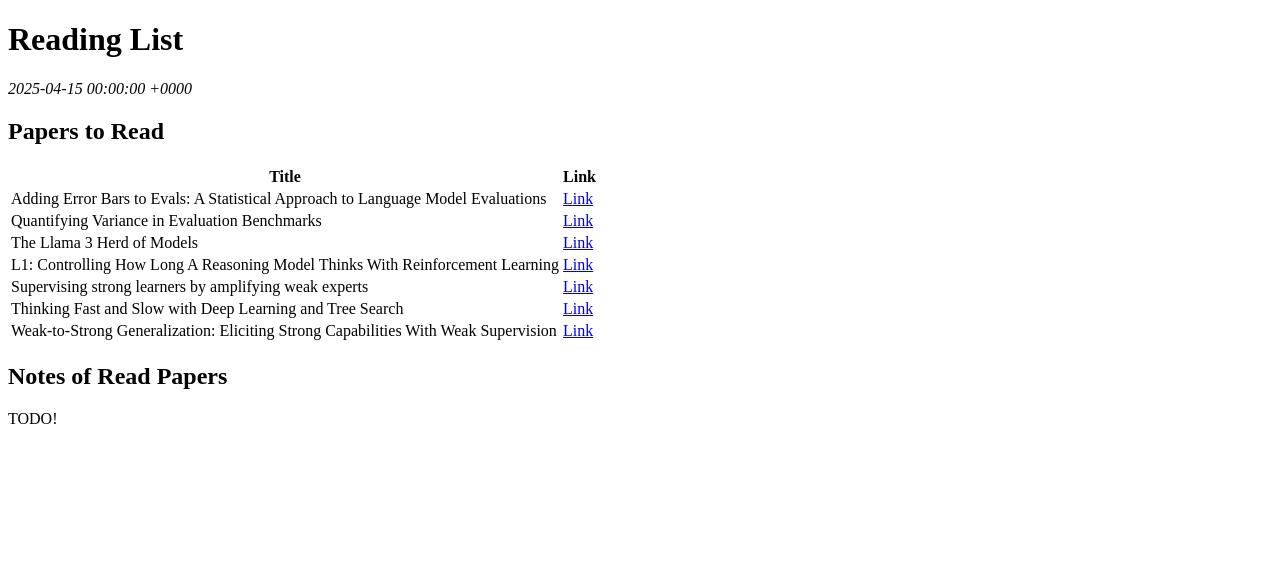
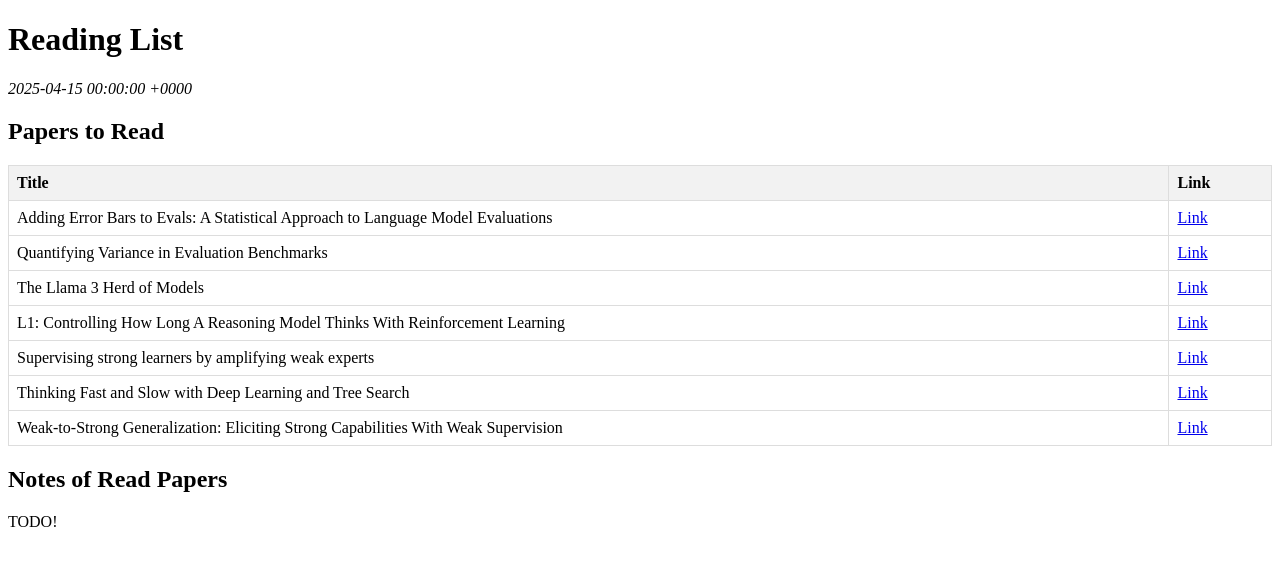
Before and after one commit to afrozenator/afrozenator.github.io, a Jekyll site: the page built from _posts/2025-04-15-reading-list.md, in a window 1280 px wide. Shown: the top 566 px of the page. Built offline with Jekyll 4.4.1, drawn with Linux system fonts in a browser that asks for light colours.

Commit message:
Add table borders via custom CSS

```diff
--- a/_layouts/post.html
+++ b/_layouts/post.html
@@ -10,6 +10,7 @@
     import mermaid from 'https://cdn.jsdelivr.net/npm/mermaid@10/dist/mermaid.esm.min.mjs';
     mermaid.initialize({ startOnLoad: true });
   </script>
+  <link rel="stylesheet" href="{{ '/assets/css/custom.css' | relative_url }}">
 </head>
 <body>
   <h1>{{ page.title }}</h1>
--- /dev/null
+++ b/assets/css/custom.css
@@ -0,0 +1,14 @@
+table {
+  border-collapse: collapse;
+  width: 100%;
+}
+
+th, td {
+  border: 1px solid #ddd;
+  padding: 8px;
+}
+
+th {
+  background-color: #f2f2f2;
+  text-align: left;
+}
```
